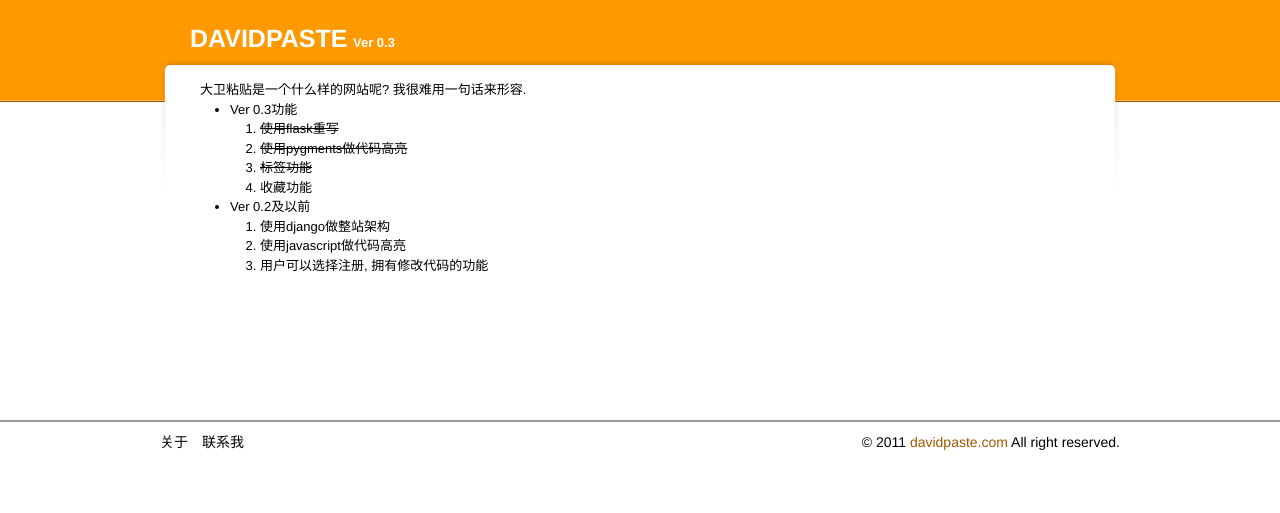
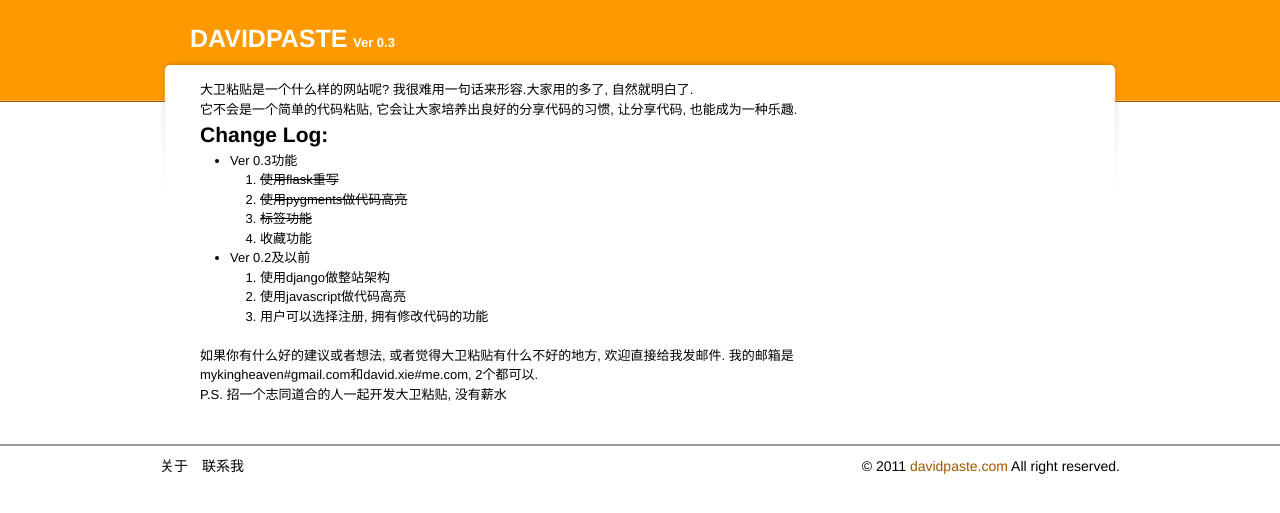
Before and after one commit to darth30joker/davidpaste.com, a Python web app: template templates/about.html in a window 1280 px wide. Shown: the top 513 px of the page. Run offline with Jinja, Linux system fonts and the light colour scheme; the template is opened without the code that fills it, so the values that code supplies are empty.

Commit message:
add some content to about

```diff
--- a/templates/about.html
+++ b/templates/about.html
@@ -2,7 +2,9 @@
 {% block title %}关于大卫粘贴{% endblock %}
 {% block content %}
 <div id="about">
-    <p>大卫粘贴是一个什么样的网站呢? 我很难用一句话来形容.</p>
+    <p>大卫粘贴是一个什么样的网站呢? 我很难用一句话来形容.大家用的多了, 自然就明白了.</p>
+	<p>它不会是一个简单的代码粘贴, 它会让大家培养出良好的分享代码的习惯, 让分享代码, 也能成为一种乐趣.</p>
+	<h3>Change Log:</h3>
     <ul>
         <li>Ver 0.3功能
         <ol>
@@ -21,5 +23,8 @@
         </ol>
         </li>
     </ul>
+	<br />
+	<p>如果你有什么好的建议或者想法, 或者觉得大卫粘贴有什么不好的地方, 欢迎直接给我发邮件. 我的邮箱是mykingheaven#gmail.com和david.xie#me.com, 2个都可以.</p>
+	<p>P.S. 招一个志同道合的人一起开发大卫粘贴, 没有薪水</p>
 </div>
 {% endblock %}
```
